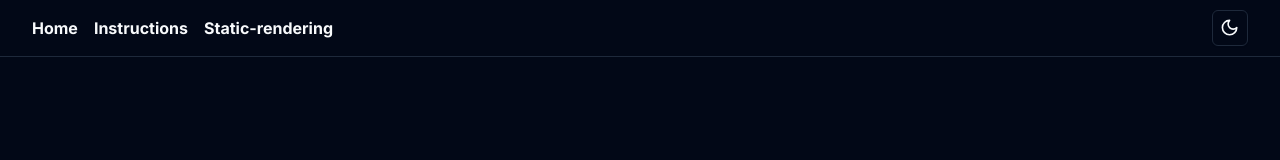
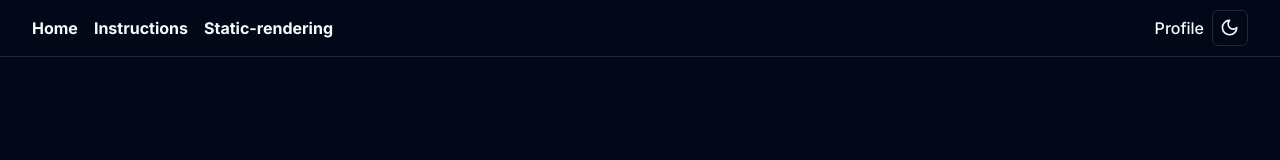
Before and after one commit to tloyan/next-rendering, a Next.js app: page /exercises in a window 1280 px wide. Shown: the top 160 px of the page. Built offline with nearby package versions, Linux system fonts and the light colour scheme.

Commit message:
correction

```diff
--- a/src/app/exercises/layout.tsx
+++ b/src/app/exercises/layout.tsx
@@ -54,6 +54,12 @@ export default function AppLayout({children}: PropsWithChildren) {
               >
                 Static-rendering
               </Link>
+              <Link
+                className="flex items-center space-x-2 font-medium"
+                href="/exercises"
+              >
+                <span>Profile</span>
+              </Link>
 
               <ModeToggle />
             </div>
```
